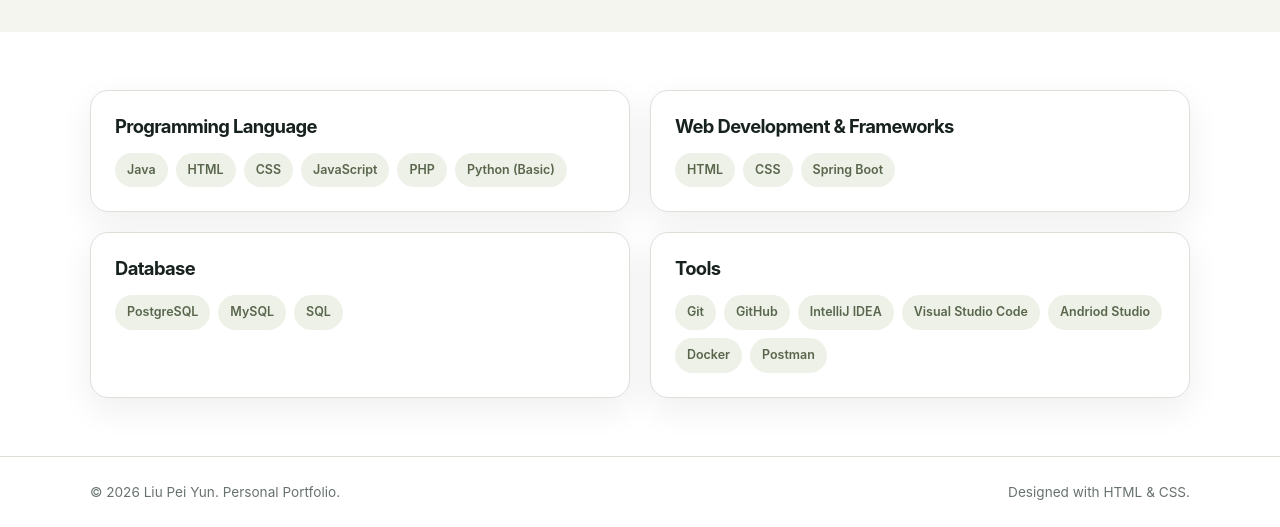
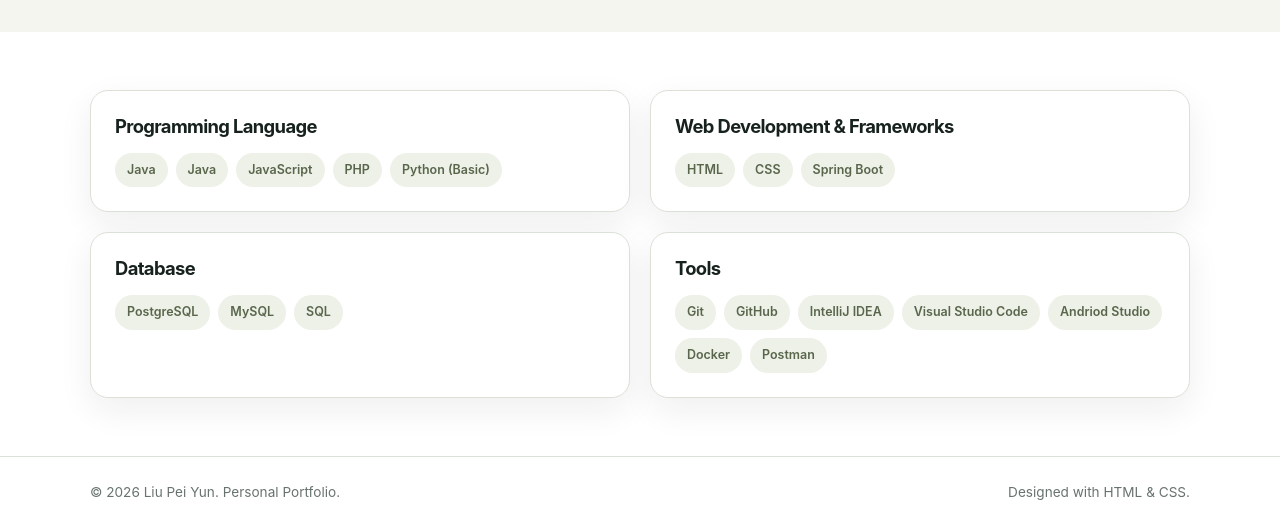
Before and after one commit to liupeiyun17/my-resume-site, a plain HTML site: page skills.html in a window 1280 px wide. Shown: the part 322-849 px from the top of the page. Drawn offline with Linux system fonts and the light colour scheme.

Commit message:
Update code

```diff
--- a/skills.html
+++ b/skills.html
@@ -41,8 +41,7 @@
         <div class="card skill-group">
           <h3>Programming Language</h3>
           <div class="tags"><span class="tag">Java</span>
-            <span class="tag">HTML</span>
-            <span class="tag">CSS</span>
+            <span class="tag">Java</span>
             <span class="tag">JavaScript</span>
             <span class="tag">PHP</span>
             <span class="tag">Python (Basic)</span>
```
Also changed, not shown: index.html (+3 -1 lines).
